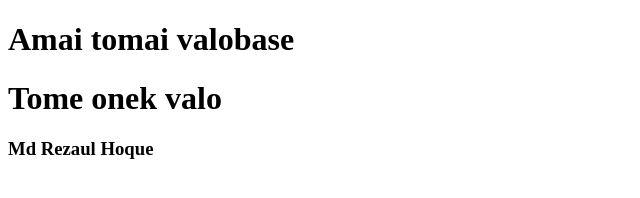
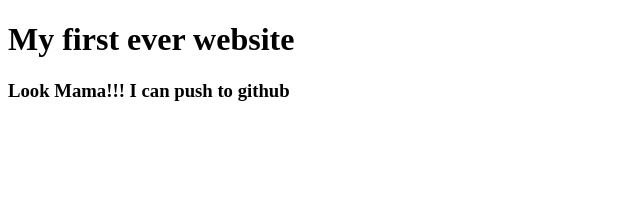
Before and after one commit to Rezaulhoqu/website, a plain HTML site: page index.html in a window 1280 px wide. Shown: the whole page, without its empty margins (0-640 px from the left). Drawn offline with Linux system fonts and the light colour scheme.

Commit message:
learned githud

```diff
--- a/index.html
+++ b/index.html
@@ -7,8 +7,8 @@
     <title>Document</title>
 </head>
 <body>
-      <h1>Amai tomai valobase</h1>
-      <h1>Tome onek valo</h1>
-      <h3>Md Rezaul Hoque</h3>
+      <h1>My first ever website</h1>
+      <h3>Look Mama!!! I can push to github</h3>
+
 </body>
 </html>
```
